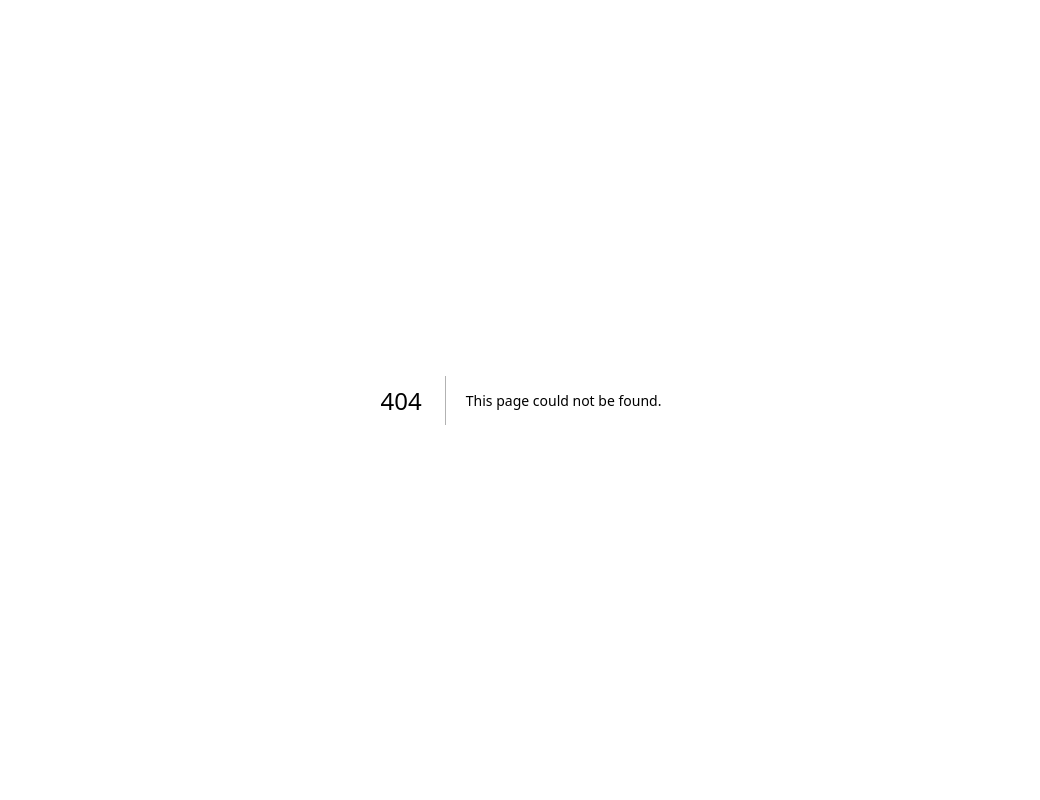
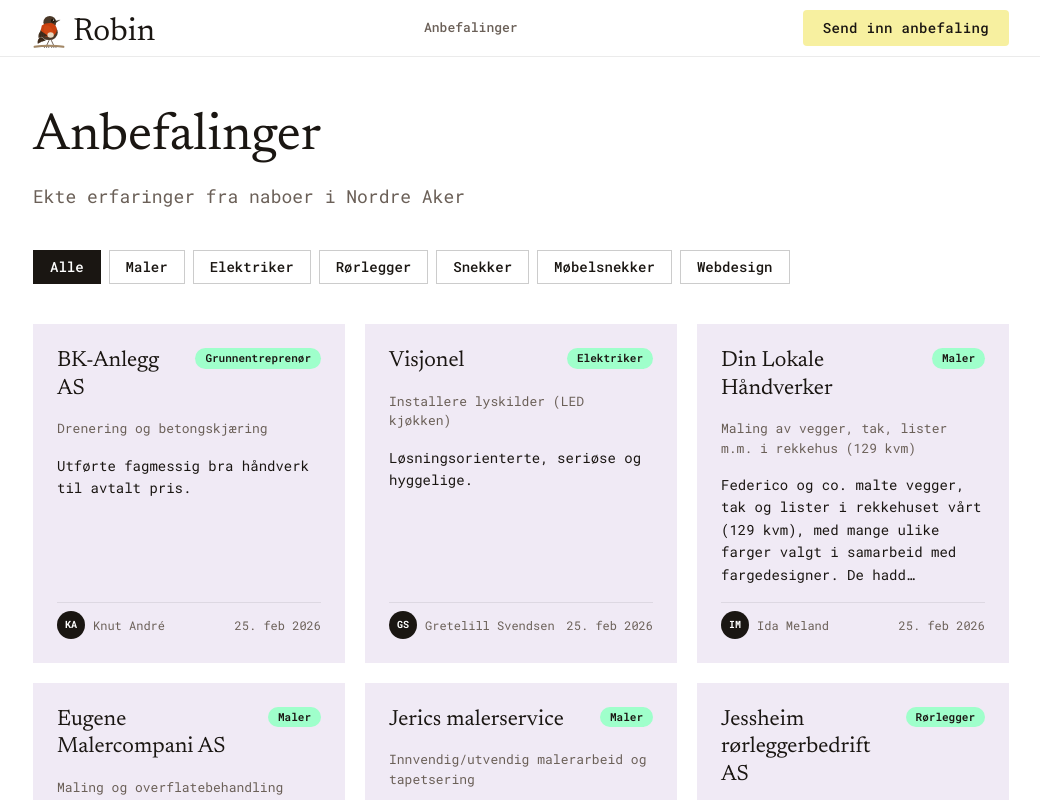
Before and after one commit to idameland/robin, a Next.js app: page /anbefalinger in a window 1280 px wide. Before the commit this address had no page. Shown: the top 800 px of the page, without its empty margins (119-1159 px from the left). Built offline with nearby package versions, Linux system fonts and the light colour scheme.

Commit message:
Legg til anbefalinger-side med modal og filterpills

```diff
--- /dev/null
+++ b/app/anbefalinger/page.tsx
@@ -0,0 +1,192 @@
+"use client";
+
+import { useState } from "react";
+import Navbar from "@/components/Navbar";
+import { anbefalinger, filterKategorier, Anbefaling } from "@/data/anbefalinger";
+
+const serif = { fontFamily: "var(--font-playfair)" };
+
+function initialer(navn: string) {
+  return navn
+    .split(" ")
+    .map((n) => n[0])
+    .slice(0, 2)
+    .join("")
+    .toUpperCase();
+}
+
+function kortSitat(tekst: string) {
+  return tekst.length <= 140 ? tekst : tekst.slice(0, 140).trimEnd() + "…";
+}
+
+function KategoriTag({ label }: { label: string }) {
+  return (
+    <span className="inline-block bg-mint text-petroleum text-[11px] font-semibold px-2.5 py-0.5 rounded-full">
+      {label}
+    </span>
+  );
+}
+
+function AnbefalingKort({
+  a,
+  onClick,
+}: {
+  a: Anbefaling;
+  onClick: () => void;
+}) {
+  return (
+    <div
+      onClick={onClick}
+      className="bg-card-purple p-6 flex flex-col gap-4 cursor-pointer hover:brightness-95 transition-all"
+    >
+      <div className="flex items-start justify-between gap-3">
+        <h2
+          className="text-[22px] leading-tight text-petroleum"
+          style={serif}
+        >
+          {a.firma}
+        </h2>
+        <KategoriTag label={a.kategori} />
+      </div>
+
+      <p className="text-[13px] text-petroleum-muted">{a.jobb}</p>
+
+      <p className="text-[14px] text-petroleum leading-[1.6] flex-1">
+        {kortSitat(a.sitat)}
+      </p>
+
+      <div className="flex items-center justify-between pt-2 border-t border-black/8">
+        <div className="flex items-center gap-2">
+          <div className="w-7 h-7 rounded-full bg-petroleum flex items-center justify-center text-white text-[10px] font-bold shrink-0">
+            {initialer(a.anbefaler)}
+          </div>
+          <span className="text-[12px] text-petroleum-muted">{a.anbefaler}</span>
+        </div>
+        <span className="text-[12px] text-petroleum-muted">{a.dato}</span>
+      </div>
+    </div>
+  );
+}
+
+function Modal({ a, onClose }: { a: Anbefaling; onClose: () => void }) {
+  return (
+    <div
+      className="fixed inset-0 z-50 flex items-center justify-center p-4 bg-black/40 backdrop-blur-sm"
+      onClick={onClose}
+    >
+      <div
+        className="bg-white w-full max-w-[560px] max-h-[90vh] overflow-y-auto p-8 relative"
+        onClick={(e) => e.stopPropagation()}
+      >
+        <button
+          onClick={onClose}
+          className="absolute top-5 right-5 text-petroleum-muted hover:text-petroleum text-xl leading-none transition-colors"
+        >
+          ✕
+        </button>
+
+        <KategoriTag label={a.kategori} />
+
+        <h2
+          className="text-[32px] leading-tight text-petroleum mt-3 mb-1"
+          style={serif}
+        >
+          {a.firma}
+        </h2>
+        <p className="text-[14px] text-petroleum-muted mb-6">{a.kontakt}</p>
+
+        <div className="border-t border-[#E2DDD7] pt-5 mb-5">
+          <p className="text-[11px] font-semibold uppercase tracking-[0.06em] text-petroleum-muted mb-1">
+            Hva som ble gjort
+          </p>
+          <p className="text-[14px] text-petroleum">{a.jobb}</p>
+        </div>
+
+        <div className="border-t border-[#E2DDD7] pt-5 mb-6">
+          <p className="text-[11px] font-semibold uppercase tracking-[0.06em] text-petroleum-muted mb-3">
+            Anbefaling
+          </p>
+          <p
+            className="text-[18px] leading-[1.6] text-petroleum"
+            style={serif}
+          >
+            «{a.sitat}»
+          </p>
+        </div>
+
+        <div className="flex items-center justify-between">
+          <div className="flex items-center gap-2.5">
+            <div className="w-9 h-9 rounded-full bg-petroleum flex items-center justify-center text-white text-[11px] font-bold shrink-0">
+              {initialer(a.anbefaler)}
+            </div>
+            <div>
+              <p className="text-[13px] font-semibold text-petroleum">{a.anbefaler}</p>
+              <p className="text-[12px] text-petroleum-muted">Anbefaler</p>
+            </div>
+          </div>
+          <span className="text-[12px] text-petroleum-muted">{a.dato}</span>
+        </div>
+      </div>
+    </div>
+  );
+}
+
+export default function AnbefalingerPage() {
+  const [aktiv, setAktiv] = useState("Alle");
+  const [valgt, setValgt] = useState<Anbefaling | null>(null);
+
+  const filtrert =
+    aktiv === "Alle"
+      ? anbefalinger
+      : anbefalinger.filter((a) => a.kategori === aktiv);
+
+  return (
+    <div className="min-h-screen bg-white">
+      <Navbar />
+
+      <main className="max-w-5xl mx-auto px-6 pt-12 pb-24">
+        <h1
+          className="text-[44px] md:text-[52px] leading-tight font-normal text-petroleum mb-3"
+          style={serif}
+        >
+          Anbefalinger
+        </h1>
+        <p className="text-petroleum-muted text-lg mb-10">
+          Ekte erfaringer fra naboer i Nordre Aker
+        </p>
+
+        {/* Filter pills */}
+        <div className="flex gap-2 flex-wrap mb-10">
+          {filterKategorier.map((kat) => (
+            <button
+              key={kat}
+              onClick={() => setAktiv(kat)}
+              className={`px-4 py-1.5 text-sm font-medium border transition-colors ${
+                aktiv === kat
+                  ? "bg-petroleum text-white border-petroleum"
+                  : "bg-white text-petroleum border-black/20 hover:border-black"
+              }`}
+            >
+              {kat}
+            </button>
+          ))}
+        </div>
+
+        {/* Grid */}
+        <div className="grid grid-cols-1 sm:grid-cols-2 lg:grid-cols-3 gap-5">
+          {filtrert.map((a, i) => (
+            <AnbefalingKort key={i} a={a} onClick={() => setValgt(a)} />
+          ))}
+        </div>
+
+        {filtrert.length === 0 && (
+          <p className="text-center text-petroleum-muted py-24">
+            Ingen anbefalinger i denne kategorien ennå.
+          </p>
+        )}
+      </main>
+
+      {valgt && <Modal a={valgt} onClose={() => setValgt(null)} />}
+    </div>
+  );
+}
--- a/components/Navbar.tsx
+++ b/components/Navbar.tsx
@@ -20,6 +20,9 @@ export default function Navbar() {
             Robin
           </span>
         </a>
+        <Link href="/anbefalinger" className="text-[13px] font-medium text-petroleum-muted hover:text-petroleum transition-colors mr-4">
+          Anbefalinger
+        </Link>
         <Link href="/anbefal" className="bg-card-yellow text-petroleum text-sm font-medium px-5 py-2 rounded hover:brightness-95 transition-all tracking-wide">
           Send inn anbefaling
         </Link>
--- /dev/null
+++ b/data/anbefalinger.ts
@@ -0,0 +1,33 @@
+export interface Anbefaling {
+  firma: string;
+  kontakt: string;
+  jobb: string;
+  kategori: string;
+  sitat: string;
+  anbefaler: string;
+  dato: string;
+}
+
+export const anbefalinger: Anbefaling[] = [
+  { firma: "BK-Anlegg AS", kontakt: "Johnny Bratlie", jobb: "Drenering og betongskjæring", kategori: "Grunnentreprenør", sitat: "Utførte fagmessig bra håndverk til avtalt pris.", anbefaler: "Knut André", dato: "25. feb 2026" },
+  { firma: "Visjonel", kontakt: "Stian Andersen", jobb: "Installere lyskilder (LED kjøkken)", kategori: "Elektriker", sitat: "Løsningsorienterte, seriøse og hyggelige.", anbefaler: "Gretelill Svendsen", dato: "25. feb 2026" },
+  { firma: "Din Lokale Håndverker", kontakt: "Federico", jobb: "Maling av vegger, tak, lister m.m. i rekkehus (129 kvm)", kategori: "Maler", sitat: "Federico og co. malte vegger, tak og lister i rekkehuset vårt (129 kvm), med mange ulike farger valgt i samarbeid med fargedesigner. De hadde selv full kontroll på fargene underveis.", anbefaler: "Ida Meland", dato: "25. feb 2026" },
+  { firma: "Eugene Malercompani AS", kontakt: "Gent Tahiri", jobb: "Maling og overflatebehandling", kategori: "Maler", sitat: "Gent og hans kollegaer er blant de mest nøyaktige og estetisk treffsikre du kan finne. God kommunikasjon, fleksibilitet og profesjonalitet er nøkkelord. Kan anbefales på det varmeste.", anbefaler: "Daniel Damvall", dato: "25. feb 2026" },
+  { firma: "Jerics malerservice", kontakt: "Jeric Docog", jobb: "Innvendig/utvendig malerarbeid og tapetsering", kategori: "Maler", sitat: "Leverer svært god kvalitet, til riktig tid og avtalt pris. God på kommunikasjon.", anbefaler: "Evy-A. Røe", dato: "26. feb 2026" },
+  { firma: "Jessheim rørleggerbedrift AS", kontakt: "Erik Niska", jobb: "Totalrenovering av to bad", kategori: "Rørlegger", sitat: "Fantastisk rørlegger, som benytter proff elektriker og flislegger. TEK17, full dokumentasjon, alt iht. avtalt tid og pris. Og nydelig utført arbeid!", anbefaler: "Helene Abusdal", dato: "26. feb 2026" },
+  { firma: "Haram Møbelsnekkeri", kontakt: "Anders Haram", jobb: "Plassbygde garderobeskap, hyller og benk", kategori: "Møbelsnekker", sitat: "Anders Haram er en pålitelig, hyggelig og fleksibel møbelsnekker som tar de ekstra rundene for å imøtekomme kundens behov. Leverer plassbygde møbelløsninger av god kvalitet.", anbefaler: "Lene", dato: "27. feb 2026" },
+  { firma: "Pay design", kontakt: "Anita Pay", jobb: "Hjelp med eksisterende nettside", kategori: "Webdesign", sitat: "Jeg fikk utmerket hjelp av Anita med min nettside. Hun arbeidet raskt og gjorde en god jobb. Anbefales!", anbefaler: "Tore Svendsen", dato: "28. feb 2026" },
+  { firma: "Moen-Elektro AS", kontakt: "Erik Moen", jobb: "Elektrikerarbeid i leilighet", kategori: "Elektriker", sitat: "Trengte hjelp til elektrikerarbeid i leiligheten og Erik gjorde en svært god jobb! Anbefales!", anbefaler: "Tore Svendsen", dato: "28. feb 2026" },
+  { firma: "To Snekkere AS", kontakt: "Øyvind Kristiansen", jobb: "Totaloppussing av leilighet", kategori: "Snekker", sitat: "Solid utført snekkerarbeid og veldig god kommunikasjon underveis i prosessen!", anbefaler: "Ida Skivenes", dato: "28. feb 2026" },
+  { firma: "Elektriker Gruppen AS", kontakt: "Eivind Ertzeid", jobb: "Flytte støpsel, bytte termostat på bad", kategori: "Elektriker", sitat: "Arbeidet utført effektivt og raskt. God informasjon. Hyggelig og høflig.", anbefaler: "Eva", dato: "1. mars 2026" },
+];
+
+export const filterKategorier = [
+  "Alle",
+  "Maler",
+  "Elektriker",
+  "Rørlegger",
+  "Snekker",
+  "Møbelsnekker",
+  "Webdesign",
+];
```
